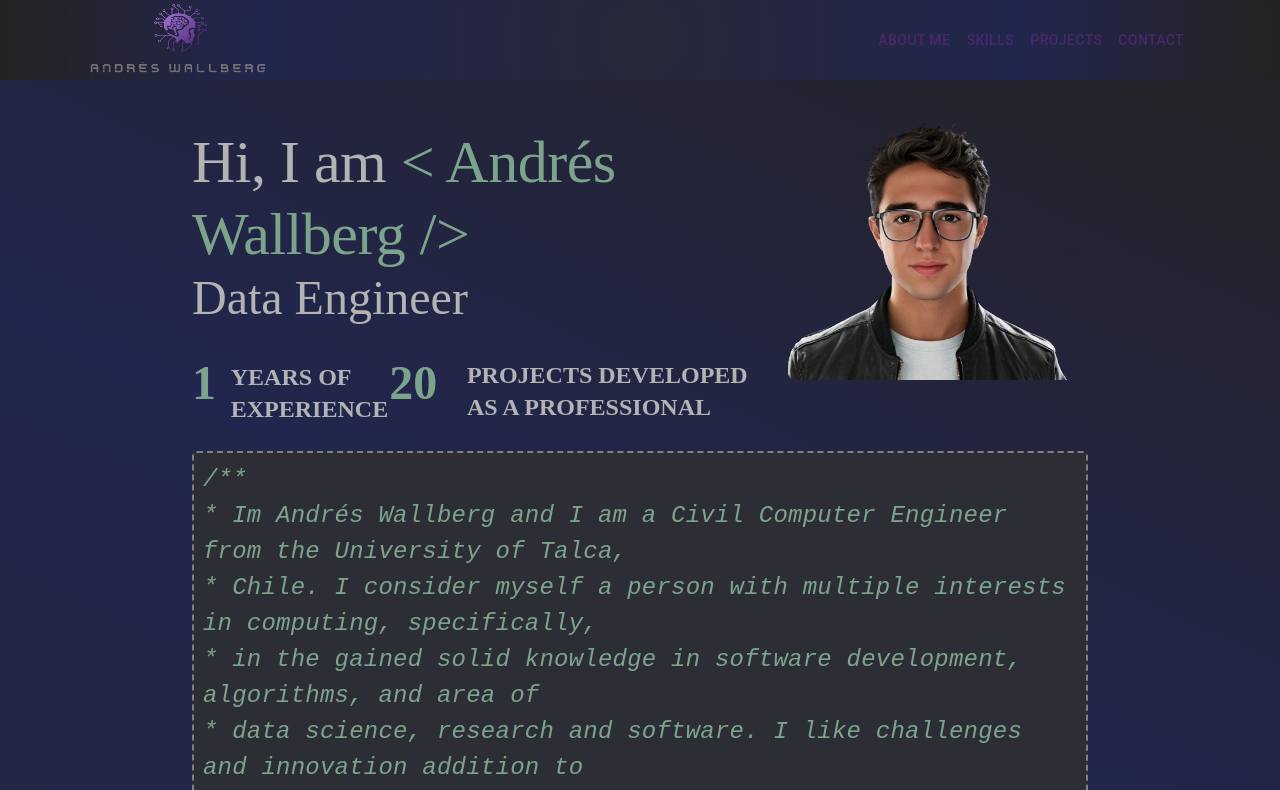
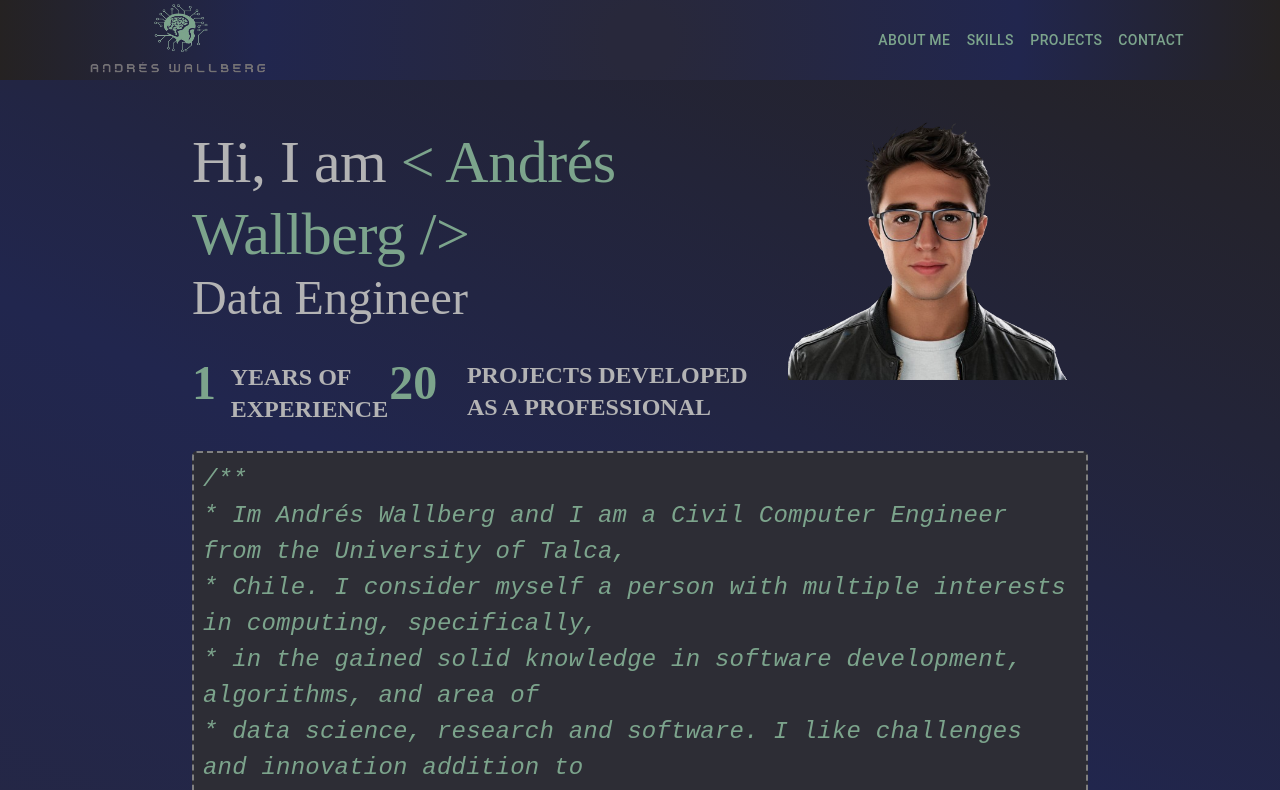
Before and after one commit to AndresWV/Portafolio, a Next.js app in the folder front/: page / in a window 1280 px wide. Shown: the top 790 px of the page. Built offline with nearby package versions, Linux system fonts and the light colour scheme.

Commit message:
changed color of logo

```diff
--- a/front/app/components/NavBar.tsx
+++ b/front/app/components/NavBar.tsx
@@ -86,7 +86,7 @@ export default function DrawerAppBar(props: Props) {
                     </Typography>
                     <Box sx={{ display: { xs: 'none', sm: 'block' } }}>
                         {navItems.map((item) => (
-                            <Button key={item} sx={{ color: '#48286a' }}>
+                            <Button key={item} sx={{ color: '#7ca48c' }}>
                                 {item}
                             </Button>
                         ))}
```
Also changed, not shown: front/public/assets/img/logo.png.
